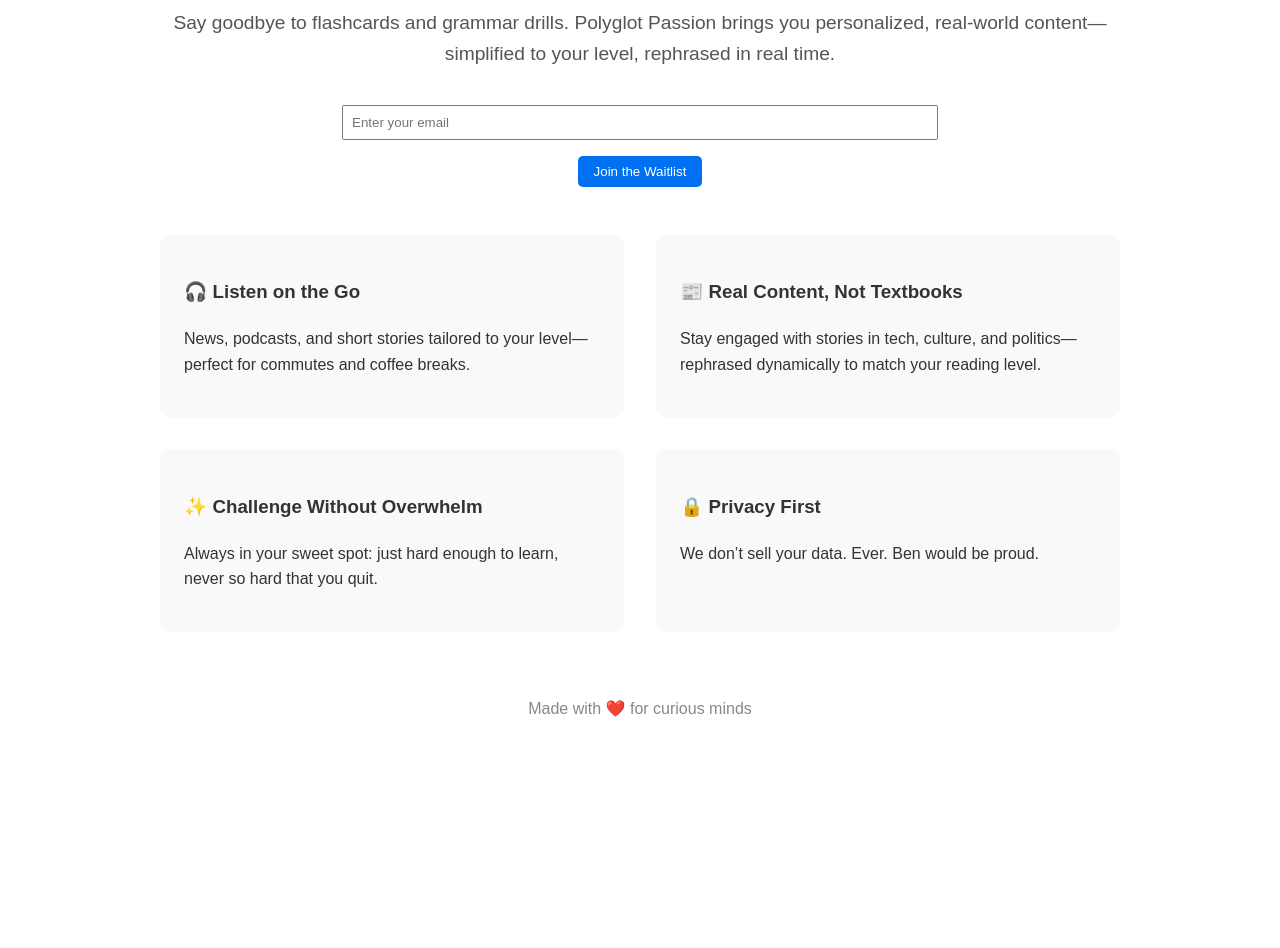
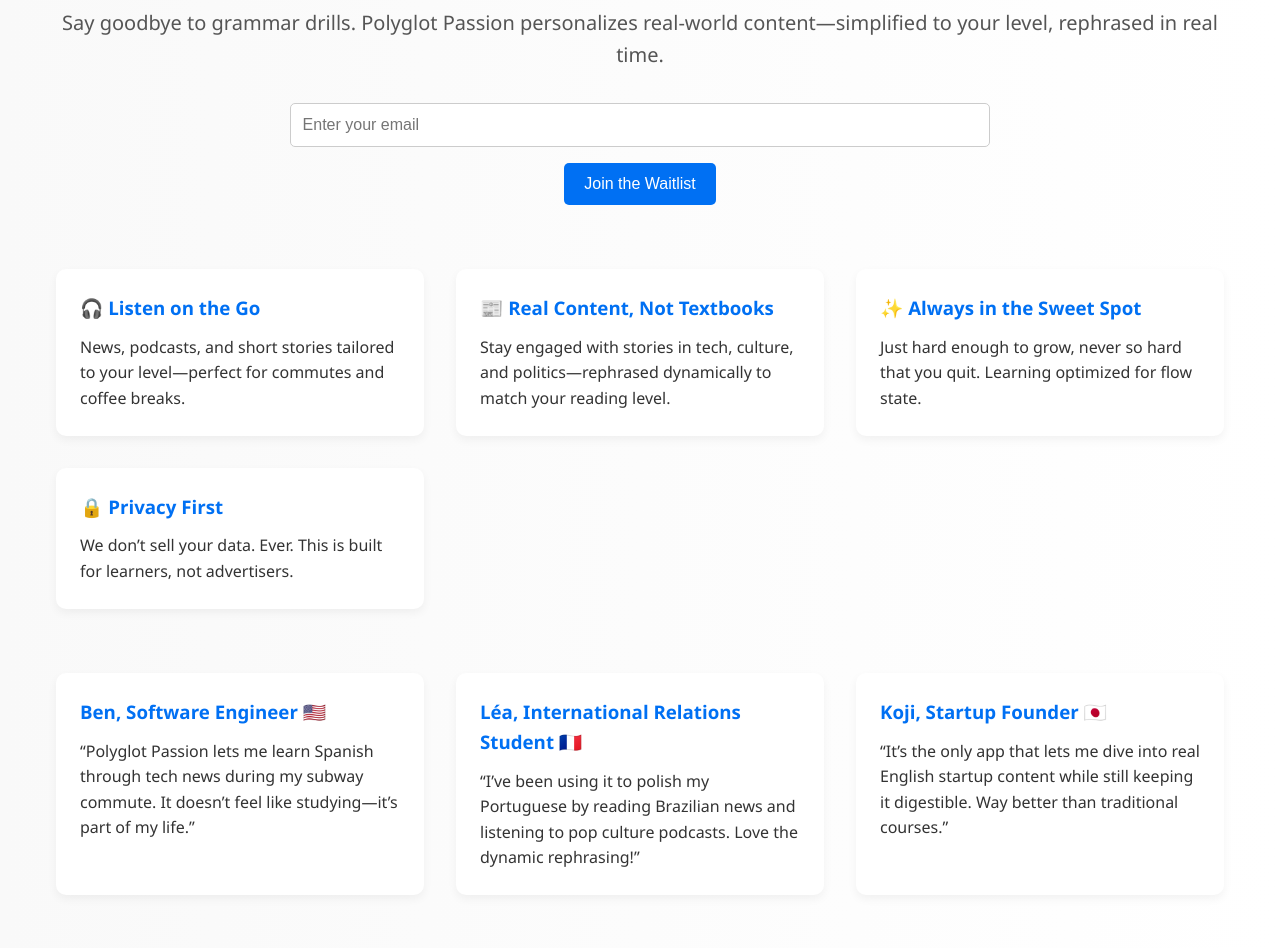
Before and after one commit to tomasaa23/HBS-LTV-landing, a plain HTML site: page index.html in a window 1280 px wide. Shown: the part 134-1082 px from the top of the page. Before the commit the page ends 903 px from the top, so only its background shows below. Drawn offline with Linux system fonts and the light colour scheme.

Commit message:
Add files via upload

```diff
--- a/index.html
+++ b/index.html
@@ -3,82 +3,103 @@
 <head>
   <meta charset="UTF-8" />
   <meta name="viewport" content="width=device-width, initial-scale=1.0" />
-  <title>Polyglot Passion – Language Learning That Feels Like Living</title>
+  <title>Polyglot Passion – Learn Languages Naturally</title>
   <style>
-    body {
-      font-family: Arial, sans-serif;
+    * {
+      box-sizing: border-box;
       margin: 0;
       padding: 0;
-      background: #ffffff;
+    }
+
+    body {
+      font-family: 'Segoe UI', Tahoma, Geneva, Verdana, sans-serif;
+      background: linear-gradient(to right, #f9f9f9, #ffffff);
       color: #333;
       line-height: 1.6;
+      scroll-behavior: smooth;
     }
 
     .container {
-      max-width: 960px;
+      max-width: 1200px;
       margin: auto;
-      padding: 2rem;
+      padding: 3rem 1rem;
     }
 
     header {
       text-align: center;
-      margin-bottom: 3rem;
+      margin-bottom: 4rem;
     }
 
     h1 {
-      font-size: 2.5rem;
+      font-size: 3rem;
+      background: linear-gradient(to right, #0070f3, #00c6ff);
+      -webkit-background-clip: text;
+      -webkit-text-fill-color: transparent;
       margin-bottom: 1rem;
     }
 
     p.lead {
-      font-size: 1.2rem;
+      font-size: 1.25rem;
       color: #555;
+      margin-bottom: 2rem;
     }
 
-    .features {
-      display: grid;
-      grid-template-columns: 1fr 1fr;
-      gap: 2rem;
-      margin-top: 2rem;
+    input[type="email"] {
+      padding: 0.75rem;
+      width: 60%;
+      margin-bottom: 1rem;
+      border: 1px solid #ccc;
+      border-radius: 5px;
+      font-size: 1rem;
     }
 
-    .feature {
-      background: #f9f9f9;
+    button {
+      padding: 0.75rem 1.25rem;
+      background: #0070f3;
+      color: white;
+      border: none;
+      border-radius: 5px;
+      font-size: 1rem;
+      cursor: pointer;
+      transition: background 0.3s ease;
+    }
+
+    button:hover {
+      background: #0059c1;
+    }
+
+    .features, .testimonials, .languages {
+      display: grid;
+      grid-template-columns: repeat(auto-fit, minmax(280px, 1fr));
+      gap: 2rem;
+      margin: 4rem 0;
+    }
+
+    .feature, .testimonial, .language {
+      background: #fff;
       padding: 1.5rem;
       border-radius: 10px;
+      box-shadow: 0 4px 10px rgba(0,0,0,0.05);
+      transition: transform 0.3s ease;
+    }
+
+    .feature:hover, .testimonial:hover, .language:hover {
+      transform: translateY(-5px);
+    }
+
+    h3 {
+      margin-bottom: 0.75rem;
+      color: #0070f3;
     }
 
     footer {
       text-align: center;
       margin-top: 4rem;
       color: #888;
-    }
-
-    input[type="email"] {
-      padding: 0.5rem;
-      width: 60%;
-      margin-top: 1rem;
-      margin-bottom: 1rem;
-    }
-
-    button {
-      padding: 0.5rem 1rem;
-      background: #0070f3;
-      color: white;
-      border: none;
-      border-radius: 5px;
-      cursor: pointer;
-    }
-
-    button:hover {
-      background: #0059c1;
+      padding: 2rem 1rem;
     }
 
     @media (max-width: 768px) {
-      .features {
-        grid-template-columns: 1fr;
-      }
-
       input[type="email"] {
         width: 100%;
       }
@@ -90,7 +111,7 @@
     <header>
       <h1>Language Learning That Feels Like Living</h1>
       <p class="lead">
-        Say goodbye to flashcards and grammar drills. Polyglot Passion brings you personalized, real-world content—simplified to your level, rephrased in real time.
+        Say goodbye to grammar drills. Polyglot Passion personalizes real-world content—simplified to your level, rephrased in real time.
       </p>
       <input type="email" placeholder="Enter your email" />
       <br />
@@ -100,33 +121,65 @@
     <section class="features">
       <div class="feature">
         <h3>🎧 Listen on the Go</h3>
-        <p>
-          News, podcasts, and short stories tailored to your level—perfect for commutes and coffee breaks.
-        </p>
+        <p>News, podcasts, and short stories tailored to your level—perfect for commutes and coffee breaks.</p>
       </div>
       <div class="feature">
         <h3>📰 Real Content, Not Textbooks</h3>
-        <p>
-          Stay engaged with stories in tech, culture, and politics—rephrased dynamically to match your reading level.
-        </p>
+        <p>Stay engaged with stories in tech, culture, and politics—rephrased dynamically to match your reading level.</p>
       </div>
       <div class="feature">
-        <h3>✨ Challenge Without Overwhelm</h3>
-        <p>
-          Always in your sweet spot: just hard enough to learn, never so hard that you quit.
-        </p>
+        <h3>✨ Always in the Sweet Spot</h3>
+        <p>Just hard enough to grow, never so hard that you quit. Learning optimized for flow state.</p>
       </div>
       <div class="feature">
         <h3>🔒 Privacy First</h3>
-        <p>
-          We don’t sell your data. Ever. Ben would be proud.
-        </p>
+        <p>We don’t sell your data. Ever. This is built for learners, not advertisers.</p>
+      </div>
+    </section>
+
+    <section class="testimonials">
+      <div class="testimonial">
+        <h3>Ben, Software Engineer 🇺🇸</h3>
+        <p>“Polyglot Passion lets me learn Spanish through tech news during my subway commute. It doesn’t feel like studying—it’s part of my life.”</p>
+      </div>
+      <div class="testimonial">
+        <h3>Léa, International Relations Student 🇫🇷</h3>
+        <p>“I’ve been using it to polish my Portuguese by reading Brazilian news and listening to pop culture podcasts. Love the dynamic rephrasing!”</p>
+      </div>
+      <div class="testimonial">
+        <h3>Koji, Startup Founder 🇯🇵</h3>
+        <p>“It’s the only app that lets me dive into real English startup content while still keeping it digestible. Way better than traditional courses.”</p>
+      </div>
+    </section>
+
+    <section class="languages">
+      <div class="language">
+        <h3>🔥 Spanish</h3>
+        <p>The most popular pick. Great for business, travel, and media lovers. Content from Spain, Mexico, and Latin America.</p>
+      </div>
+      <div class="language">
+        <h3>🌍 French</h3>
+        <p>Ideal for diplomacy, fashion, and culture junkies. Dive into politics, films, and news from Paris to Dakar.</p>
+      </div>
+      <div class="language">
+        <h3>🌏 Japanese</h3>
+        <p>From anime to economic analysis, this is a top choice for creators and innovators alike.</p>
       </div>
     </section>
 
     <footer>
-      <p>Made with ❤️ for curious minds</p>
+      <p>Made with ❤️ by language nerds. © 2025 Polyglot Passion</p>
     </footer>
   </div>
+
+  <script>
+    const button = document.querySelector('button');
+    button.addEventListener('mouseenter', () => {
+      button.style.transform = 'scale(1.05)';
+    });
+    button.addEventListener('mouseleave', () => {
+      button.style.transform = 'scale(1)';
+    });
+  </script>
 </body>
 </html>
```
